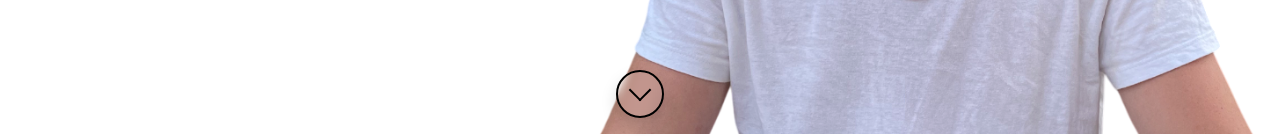
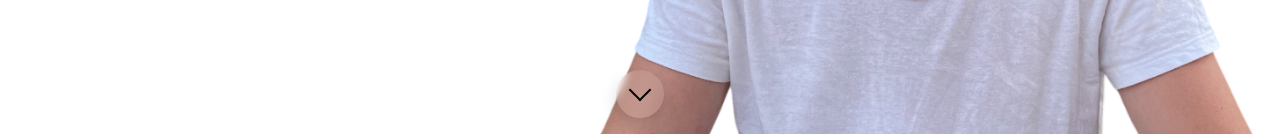
Before and after one commit to Hebrasco/hebrasco.github.io, a React (Create React App) app: page /#/ in a window 1280 px wide. Shown: the part 666-802 px from the top of the page. Built offline with nearby package versions, Linux system fonts and the light colour scheme.

Commit message:
💄 Fix scroll down icon position

```diff
--- a/src/pages/Home/components/Landing/components/ScrollDownIcon/index.module.css
+++ b/src/pages/Home/components/Landing/components/ScrollDownIcon/index.module.css
@@ -10,7 +10,6 @@
 .scroll-down-icon {
   width: 3rem;
   height: 3rem;
-  border: 2px solid black;
   border-radius: 50%;
   position: relative;
   animation: down 2s infinite;
@@ -22,8 +21,8 @@
 .scroll-down-icon::before {
   content: '';
   position: absolute;
-  top: 0.65rem;
-  left: 0.9rem;
+  top: 0.75rem;
+  left: 1rem;
   width: 1rem;
   height: 1rem;
   border-left: 2px solid black;
```
